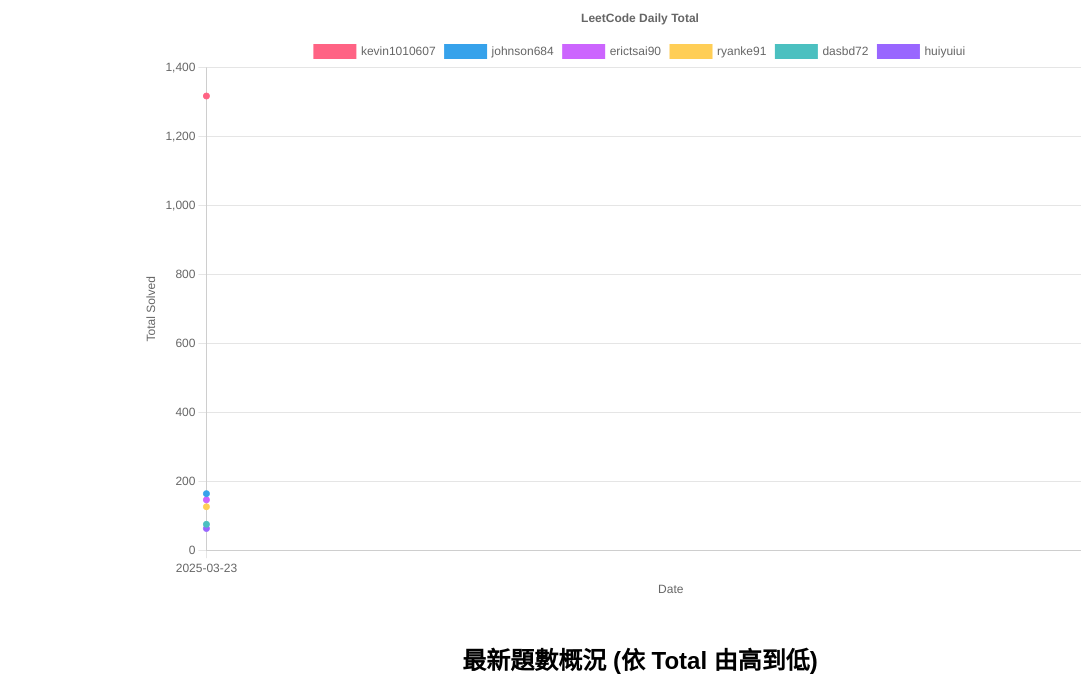
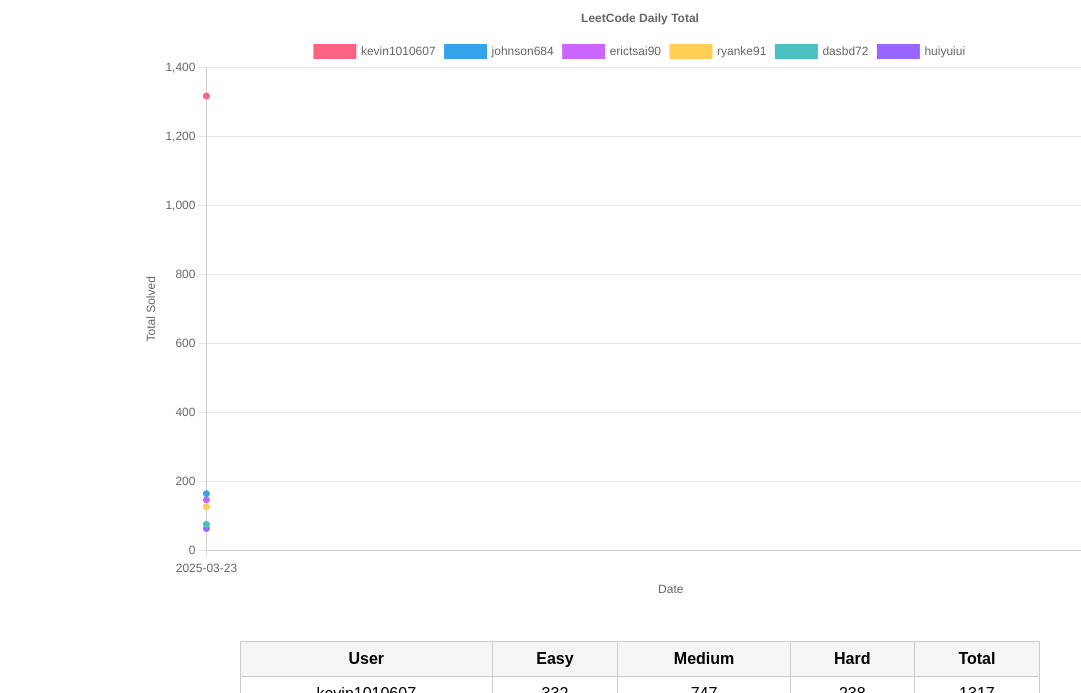
Before and after one commit to ryan910707/Leetcode_tracker, a plain HTML site: page docs/index.html in a window 1280 px wide. Shown: the part 79-772 px from the top of the page, without its empty margins (0-1081 px from the left). Drawn offline with nearby package versions, Linux system fonts and the light colour scheme.

Commit message:
add table

```diff
--- a/docs/index.html
+++ b/docs/index.html
@@ -48,7 +48,7 @@
   </div>
 
   <!-- 資訊顯示區(表格) -->
-  <h2 style="text-align:center;">最新題數概況 (依 Total 由高到低)</h2>
+  <!-- <h2 style="text-align:center;">最新題數概況 (依 Total 由高到低)</h2> -->
   <table id="latest-table" style="display:none;">
     <thead>
       <tr>
```
